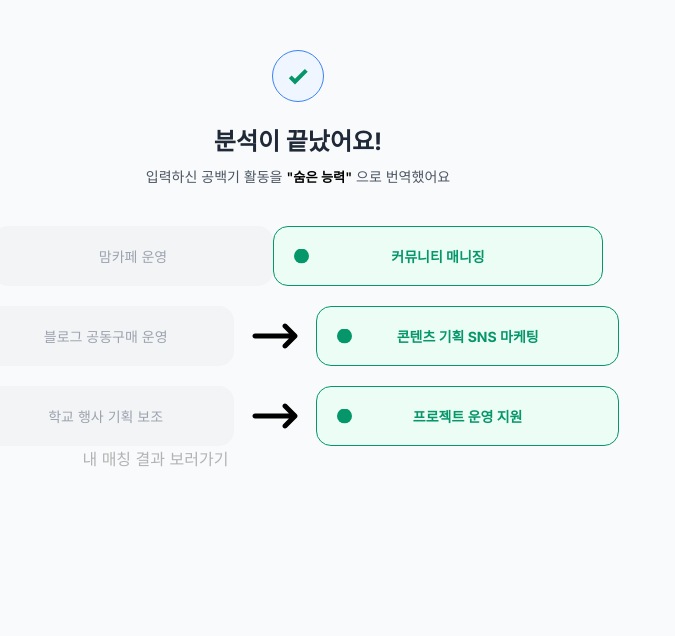
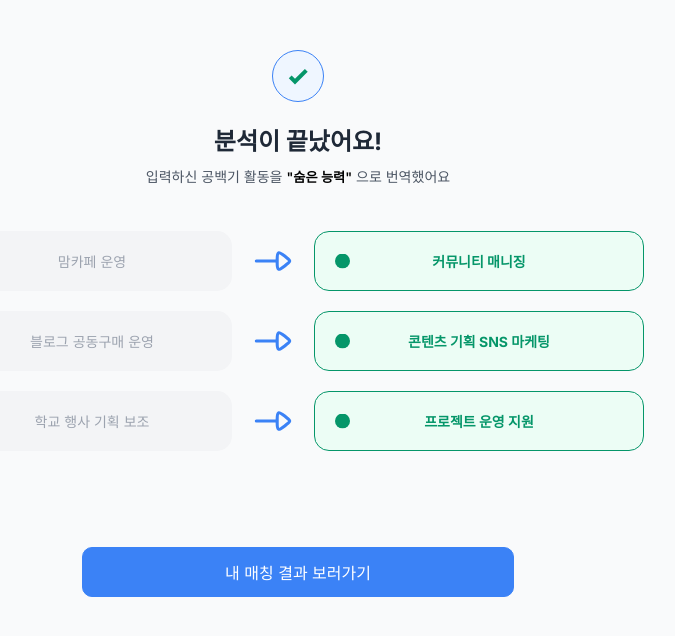
Before and after one commit to 2026-HERETHON/2026-herethon-2, a Django app: template onboarding/templates/worker_onboarding_result_hidden.html in a window 1280 px wide. Shown: the part 70-706 px from the top of the page, without its empty margins (342-1017 px from the left). Run offline with Django 5.2, Linux system fonts and the light colour scheme; the template is opened without the code that fills it, so the values that code supplies are empty.

Commit message:
feat: 온보딩 hidden페이지 구현

```diff
--- a/onboarding/templates/worker_onboarding_result_hidden.html
+++ b/onboarding/templates/worker_onboarding_result_hidden.html
@@ -5,7 +5,10 @@
     <meta name="viewport" content="width=device-width, initial-scale=1.0" />
     <link rel="stylesheet" href="../../static/css/colorpalette.css" />
     <link rel="stylesheet" href="../../static/css/global.css" />
-    <link rel="stylesheet" href="../../static/css/worker_onboarding_result.css" />
+    <link
+      rel="stylesheet"
+      href="../../static/css/worker_onboarding_result.css"
+    />
     <title>worker onboarding step1</title>
   </head>
   <body>
@@ -25,48 +28,49 @@
       </div>
     </header>
     <main class="onboarding-main">
-
       <section>
         <div class="result-wrap">
           <div class="result-box">
-            <img src="../../static/img/check-bold.svg">
+            <img src="../../static/img/check-bold.svg" />
           </div>
           <h2>분석이 끝났어요!</h2>
-          <small>입력하신 공백기 활동을 <span class="hidden-skill-text">"숨은 능력"</span> 으로 번역했어요</small>
+          <small
+            >입력하신 공백기 활동을
+            <span class="hidden-skill-text">"숨은 능력"</span> 으로
+            번역했어요</small
+          >
         </div>
 
         <article>
-          <div class="hidden-skill">
-            맘카페 운영
-          </div>
-          <i class="fa-solid fa-arrow-right-long"></i>
+          <div class="hidden-skill">맘카페 운영</div>
+          <svg class="change-arrow" xmlns="http://www.w3.org/2000/svg" width="200" height="200" viewBox="0 0 24 24"><path fill="none" stroke="#3B82F6" stroke-linecap="round" stroke-linejoin="round" stroke-width="1.5" d="M14 12H4m14.586 1.603l-.967.76c-1.565 1.234-2.348 1.851-2.984 1.57C14 15.652 14 14.688 14 12.76v-1.52c0-1.927 0-2.89.635-3.172c.636-.281 1.419.336 2.984 1.57l.967.76C19.529 11.14 20 11.511 20 12s-.471.86-1.414 1.603" color="currentColor"/></svg>
+          </svg>
           <div class="matching-skill">
-            <img class="ellipse" src="../../static/img/ellipse-green.svg">
+            <img class="ellipse" src="../../static/img/ellipse-green.svg" />
             <p class="match-skill">커뮤니티 매니징</p>
           </div>
         </article>
 
         <article>
-          <div class="hidden-skill">
-          블로그 공동구매 운영
-          </div>
-          <img class="change-arrow" src="../../static/img/arrow-right-long.svg">
+          <div class="hidden-skill">블로그 공동구매 운영</div>
+          <svg class="change-arrow" xmlns="http://www.w3.org/2000/svg" width="200" height="200" viewBox="0 0 24 24"><path fill="none" stroke="#3B82F6" stroke-linecap="round" stroke-linejoin="round" stroke-width="1.5" d="M14 12H4m14.586 1.603l-.967.76c-1.565 1.234-2.348 1.851-2.984 1.57C14 15.652 14 14.688 14 12.76v-1.52c0-1.927 0-2.89.635-3.172c.636-.281 1.419.336 2.984 1.57l.967.76C19.529 11.14 20 11.511 20 12s-.471.86-1.414 1.603" color="currentColor"/></svg>
+          </svg>
           <div class="matching-skill">
-            <img class="ellipse" src="../../static/img/ellipse-green.svg">            <p class="match-skill">콘텐츠 기획 SNS 마케팅</p>
+            <img class="ellipse" src="../../static/img/ellipse-green.svg" />
+            <p class="match-skill">콘텐츠 기획 SNS 마케팅</p>
           </div>
         </article>
 
         <article>
-          <div class="hidden-skill">
-            학교 행사 기획 보조
-          </div>
-          <img  class="change-arrow" src="../../static/img/arrow-right-long.svg">
+          <div class="hidden-skill">학교 행사 기획 보조</div>
+          <svg class="change-arrow" xmlns="http://www.w3.org/2000/svg" width="200" height="200" viewBox="0 0 24 24"><path fill="none" stroke="#3B82F6" stroke-linecap="round" stroke-linejoin="round" stroke-width="1.5" d="M14 12H4m14.586 1.603l-.967.76c-1.565 1.234-2.348 1.851-2.984 1.57C14 15.652 14 14.688 14 12.76v-1.52c0-1.927 0-2.89.635-3.172c.636-.281 1.419.336 2.984 1.57l.967.76C19.529 11.14 20 11.511 20 12s-.471.86-1.414 1.603" color="currentColor"/></svg>
+          </svg>
           <div class="matching-skill">
-            <img class="ellipse" src="../../static/img/ellipse-green.svg">            <p class="match-skill">프로젝트 운영 지원</p>
+            <img class="ellipse" src="../../static/img/ellipse-green.svg" />
+            <p class="match-skill">프로젝트 운영 지원</p>
           </div>
         </article>
       </section>
-
 
       <!--TPL: 매칭 결과 보러가기-->
       <div class="btn-wrap">
@@ -79,7 +83,6 @@
           내 매칭 결과 보러가기
         </button>
       </div>
-      </form>
     </main>
   </body>
 
--- a/static/css/worker_onboarding_result.css
+++ b/static/css/worker_onboarding_result.css
@@ -25,7 +25,7 @@
 
 .result-wrap {
   place-items: center;
-  margin-bottom: 20px;
+  margin-bottom: 25px;
 }
 
 .result-box {
@@ -125,4 +125,15 @@
   width: 50px;
   height: 50px;
   margin: 0px 16px;
+  color: var(--color-primary);
 }
+.next-btn {
+  white-space: nowrap;
+  width: 431.2px;
+  height: 3.125rem;
+  background-color: var(--color-primary);
+  color: var(--color-text-inverse);
+  border: 1px solid var(--color-primary);
+  border-radius: 10px;
+  margin-top: 6rem;
+}
```
Lines whose indentation alone changed are shown as unchanged.
